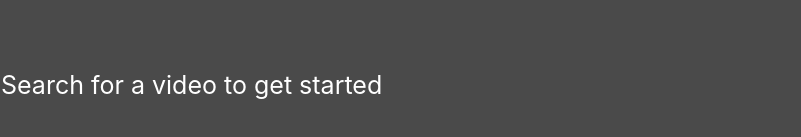
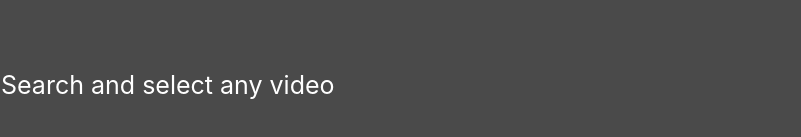
Before and after one commit to Cdwright93/Youtube_Clone, a React (Create React App) app: page / in a window 1280 px wide. Shown: the part 227-364 px from the top of the page, without its empty margins (0-801 px from the left). Built offline with nearby package versions, Linux system fonts and the light colour scheme; no server answers.

Commit message:
added more styling to comment section

```diff
--- a/src/App.css
+++ b/src/App.css
@@ -15,3 +15,7 @@ body {
   background-color: #4a4a4a;
   color: white;
 }
+
+textarea{
+  resize: none;
+}
--- a/src/Components/VideoDetail.js
+++ b/src/Components/VideoDetail.js
@@ -6,7 +6,7 @@ const VideoDetail = ({ video }) => {
     return <div>
        <h1>Hello World</h1>
        <br></br>
-       <p style={{fontSize:'25px'}}>Search for a video to get started
+       <p style={{fontSize:'25px'}}>Search and select any video
        </p>
     </div>;
   }
--- a/src/Components/VideoList.js
+++ b/src/Components/VideoList.js
@@ -1,11 +1,12 @@
 import React from 'react';
 import VideoItem from './VideoItem';
+
 
 const VideoList = ({videos , handleVideoSelect}) => {
     const renderedVideos =  videos.map((video) => {
         return <VideoItem key={video.id.videoId} video={video} handleVideoSelect={handleVideoSelect} />
     });
 
-    return <div className='ui relaxed divided list'>{renderedVideos}</div>;
+    return <div className='ui_relaxed_divided_list'>{renderedVideos}</div>;
 };
 export default VideoList;
--- a/src/style/video.css
+++ b/src/style/video.css
@@ -3,9 +3,14 @@
   align-items: center;
   padding: 5px;
   cursor: pointer;
+
 }
 
 .video-item.item img {
   max-width: 150px;
   max-height: 200px;
 }
+
+.ui_relaxed_divided_list {
+  color: red;
+}
```
